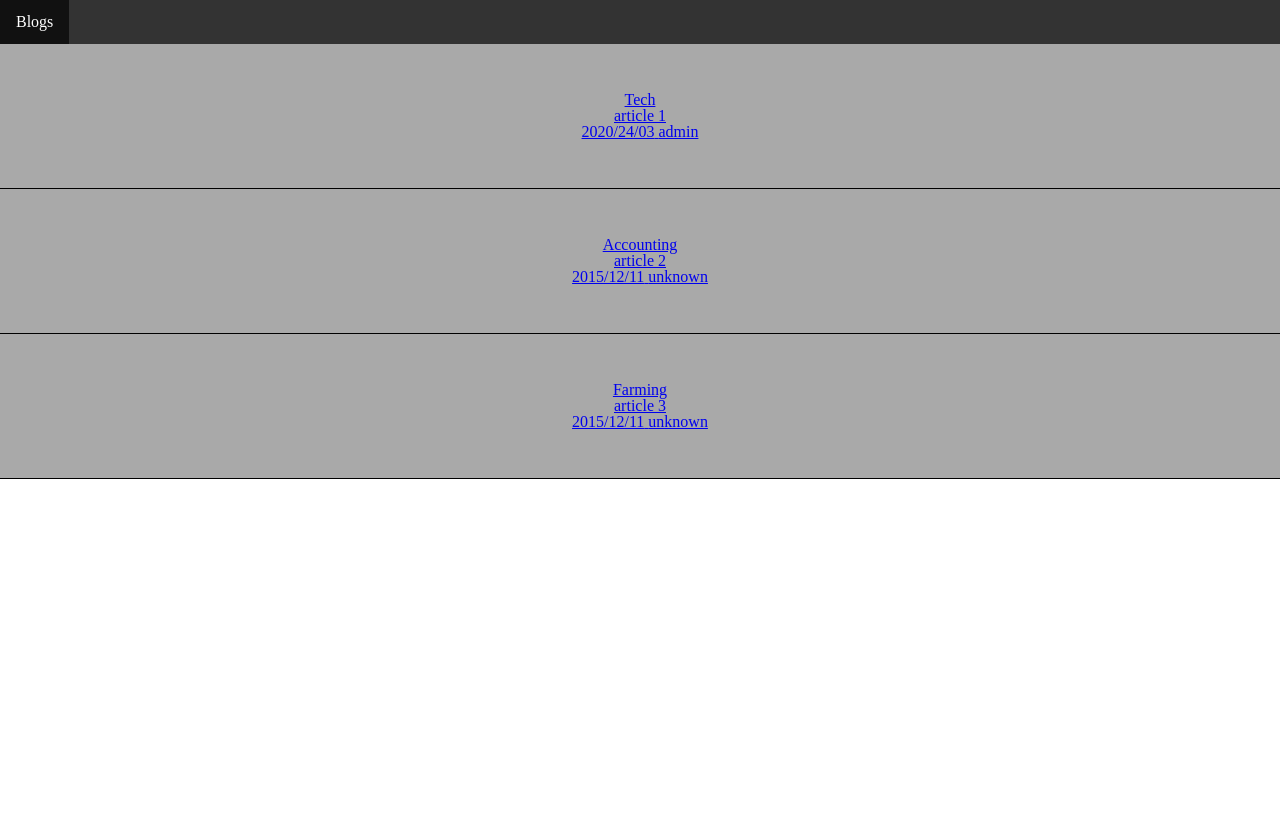
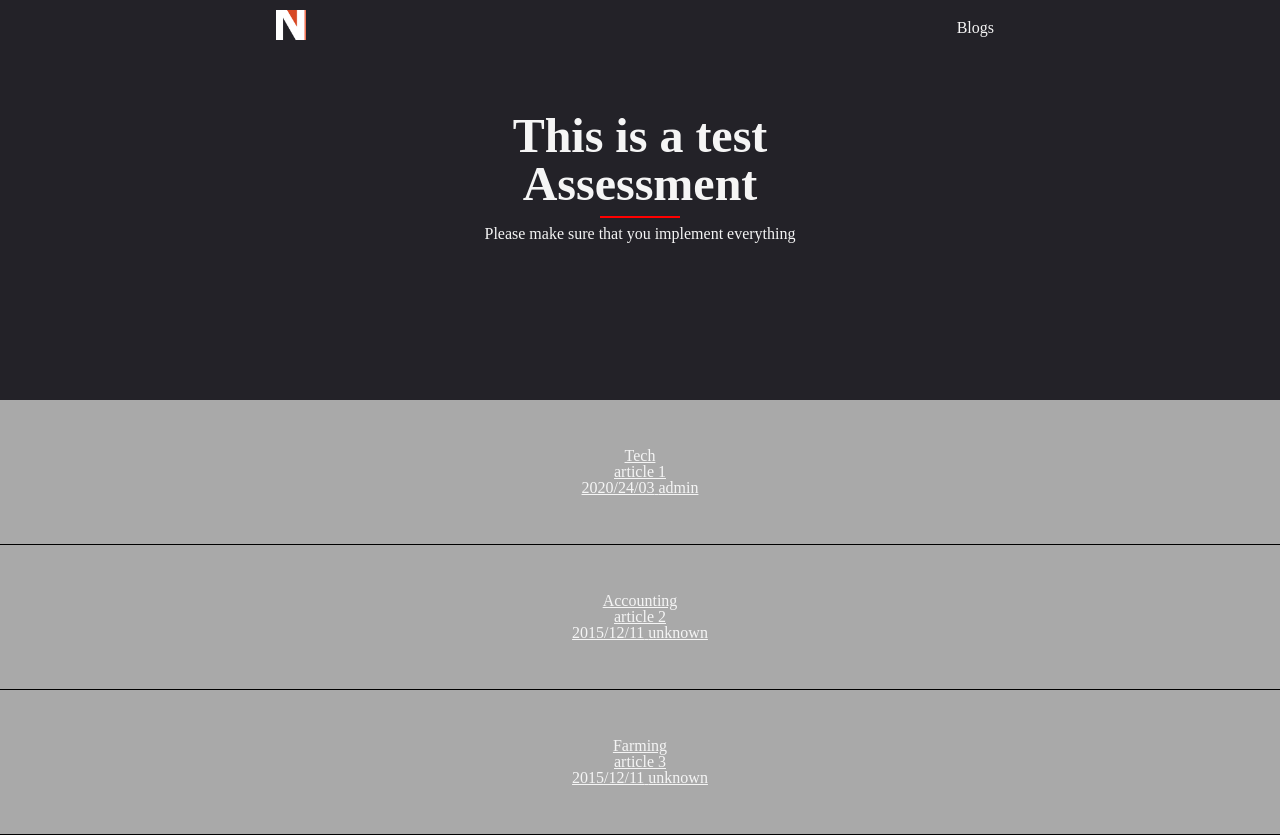
Before and after one commit to scriptjumper/WeFuse-assessment-minimalist-blogging-theme, a React (Create React App) app: page / in a window 1280 px wide. Before the commit the page ends 800 px from the top, so only its background shows below. Built offline with nearby package versions, Linux system fonts and the light colour scheme.

Commit message:
Styled header component

```diff
--- a/src/components/App.css
+++ b/src/components/App.css
@@ -1,27 +1,168 @@
-ul {
-  list-style-type: none;
+body {
+  background-color: #f4f4f4;
+  color: #f5f5f5;
+}
+
+a {
+  color: #f5f5f5;
+}
+
+/* header */
+.header {
+  background-color: #232228;
+  box-shadow: 1px 1px 4px 0 rgba(0, 0, 0, 0.1);
+  height: 50vh;
+  width: 100%;
+  z-index: 3;
+}
+
+.navbar {
+  height: 12vh;
+  width: 60%;
+  margin: 0 auto;
+}
+
+.header_content {
+  width: 70%;
+  margin: 0 auto;
+  text-align: center;
+  padding: 1em 0;
+}
+
+.header_content h1 {
+  font-size: 3em;
+  width: 45%;
+  margin: 0 auto;
+  text-align: center;
+  font-weight: bold;
+}
+
+.header_content hr {
+  height: 0.1em;
+  width: 5em;
+  color: red;
+  background-color: red;
+  border: none;
+}
+
+.header ul {
   margin: 0;
   padding: 0;
+  list-style: none;
   overflow: hidden;
-  background-color: #333;
 }
 
-li {
-  float: left;
-}
-
-li a {
+.header li a {
   display: block;
-  color: white;
-  text-align: center;
-  padding: 14px 16px;
+  padding: 1em;
   text-decoration: none;
 }
 
-li a:hover {
-  background-color: #111;
+.header li a:hover,
+.header .menu-btn:hover {
+  background-color: rgba(0, 0, 0, 0.1);
 }
 
+.header .logo {
+  display: block;
+  float: left;
+  font-size: 2em;
+  padding: 10px 20px;
+  text-decoration: none;
+}
+
+/* menu */
+.header .menu {
+  clear: both;
+  max-height: 0;
+  transition: max-height 0.2s ease-out;
+}
+
+/* menu icon */
+.header .menu-icon {
+  cursor: pointer;
+  display: inline-block;
+  float: right;
+  padding: 28px 20px;
+  position: relative;
+  user-select: none;
+}
+
+.header .menu-icon .navicon {
+  background: #f5f5f5;
+  display: block;
+  height: 2px;
+  position: relative;
+  transition: background 0.2s ease-out;
+  width: 18px;
+}
+
+.header .menu-icon .navicon:before,
+.header .menu-icon .navicon:after {
+  background: #f5f5f5;
+  content: '';
+  display: block;
+  height: 100%;
+  position: absolute;
+  transition: all 0.2s ease-out;
+  width: 100%;
+}
+
+.header .menu-icon .navicon:before {
+  top: 5px;
+}
+
+.header .menu-icon .navicon:after {
+  top: -5px;
+}
+
+/* menu btn */
+
+.header .menu-btn {
+  display: none;
+}
+
+.header .menu-btn:checked ~ .menu {
+  max-height: 240px;
+}
+
+.header .menu-btn:checked ~ .menu-icon .navicon {
+  background: transparent;
+}
+
+.header .menu-btn:checked ~ .menu-icon .navicon:before {
+  transform: rotate(-45deg);
+}
+
+.header .menu-btn:checked ~ .menu-icon .navicon:after {
+  transform: rotate(45deg);
+}
+
+.header .menu-btn:checked ~ .menu-icon:not(.steps) .navicon:before,
+.header .menu-btn:checked ~ .menu-icon:not(.steps) .navicon:after {
+  top: 0;
+}
+
+/* 48em = 768px */
+
+@media (min-width: 48em) {
+  .header li {
+    float: left;
+  }
+  .header li a {
+    padding: 20px 30px;
+  }
+  .header .menu {
+    clear: none;
+    float: right;
+    max-height: none;
+  }
+  .header .menu-icon {
+    display: none;
+  }
+}
+
+/* Articles */
 .articles .section {
   display: block;
   background: #a9a9a9;
--- a/src/components/Header/Header.js
+++ b/src/components/Header/Header.js
@@ -3,13 +3,26 @@ import { Link } from 'react-router-dom'
 
 function Header() {
   return (
-    <div>
-      <ul>
-        <li>
-          <Link to="/">Blogs</Link>
-        </li>
-      </ul>
-    </div>
+    <header className="header">
+      <div className="navbar">
+        <img src="./logo192.png" alt="logo" className="logo" height="30" />
+        <input className="menu-btn" type="checkbox" id="menu-btn" />
+        <label className="menu-icon" htmlFor="menu-btn">
+          <span className="navicon"></span>
+        </label>
+        <ul className="menu">
+          <li>
+            <Link to="/">Blogs</Link>
+          </li>
+        </ul>
+      </div>
+
+      <div className="header_content">
+        <h1>This is a test Assessment</h1>
+        <hr />
+        <p>Please make sure that you implement everything</p>
+      </div>
+    </header>
   )
 }
 
```
